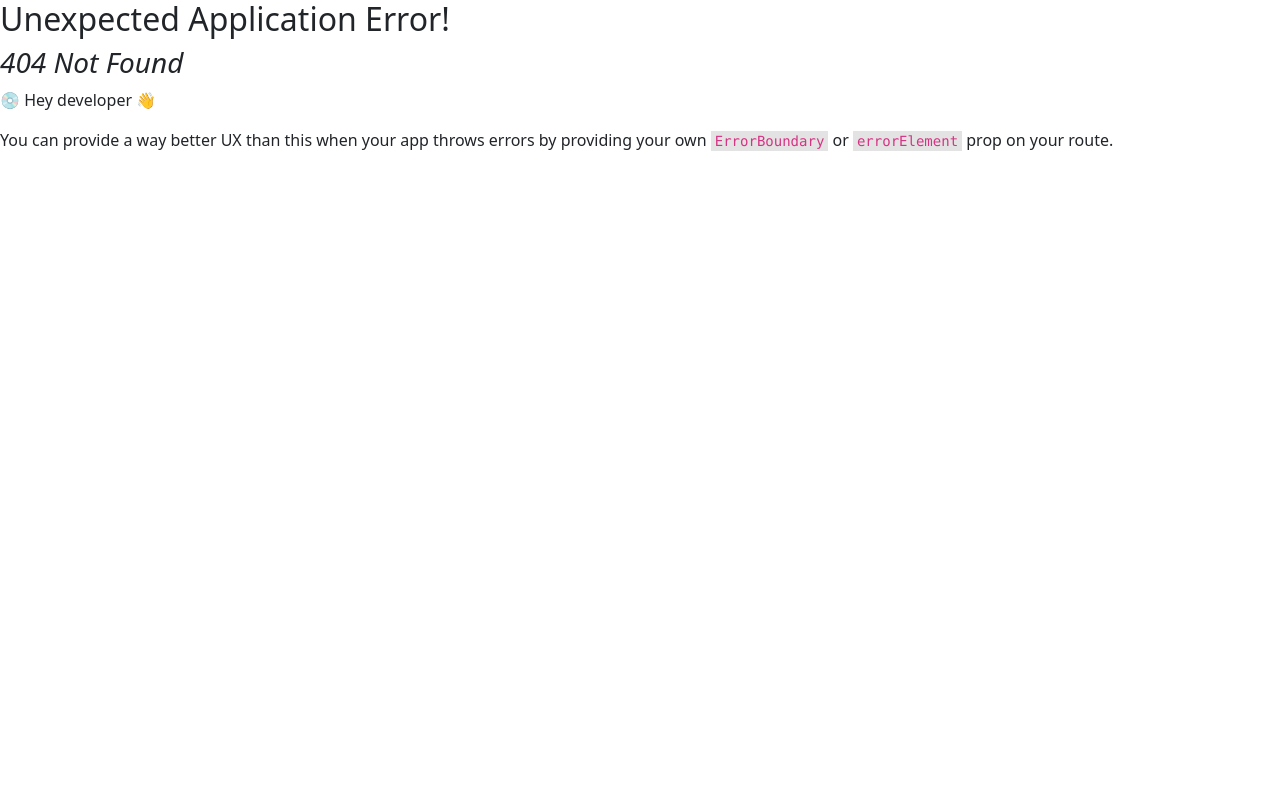
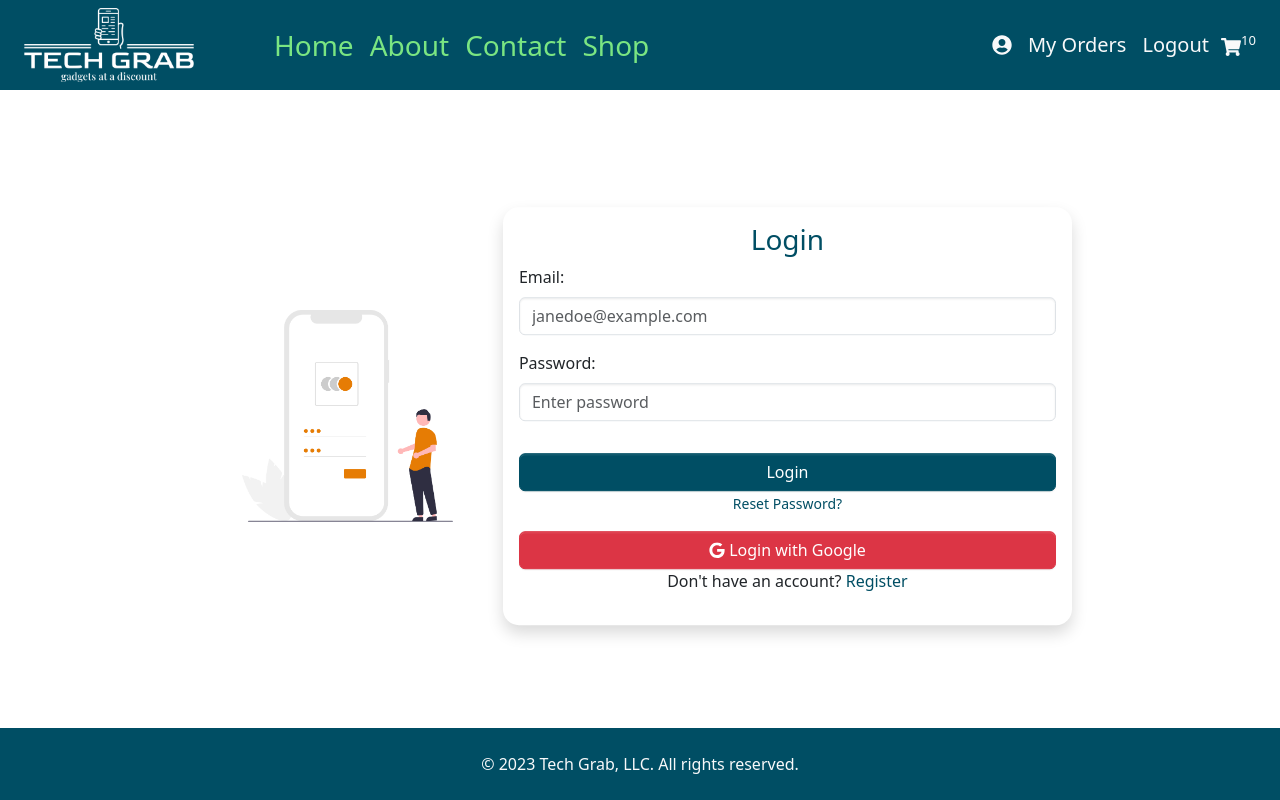
Before and after one commit to kaecodes/techgrab-react-bootstrap-fb, a React (Vite) app: page /login in a window 1280 px wide. Before the commit this address had no page. Built offline with nearby package versions, Linux system fonts and the light colour scheme.

Commit message:
Create login page and update header

```diff
--- a/src/App.jsx
+++ b/src/App.jsx
@@ -5,12 +5,15 @@ import {
   Route,
 } from "react-router-dom";
 import RootLayOut from "./layouts/RootLayOut";
-import Home from "./pages/home/Home";
+import { Home, Login, Register, Reset } from "./pages/index";
 
 const router = createBrowserRouter(
   createRoutesFromElements(
     <Route path="/" element={<RootLayOut />}>
       <Route index element={<Home />} />
+      <Route path="/login" element={<Login />} />
+      <Route path="/register" element={<Register />} />
+      <Route path="/reset" element={<Reset />} />
     </Route>
   )
 );
--- a/src/assets/scss/custom.scss
+++ b/src/assets/scss/custom.scss
@@ -10,5 +10,6 @@ $secondary: $light-green;
 $offcanvas-horizontal-width: 60%;
 $offcanvas-padding-x: 2rem;
 
+$enable-shadows: true;
 // Import all of Bootstrap's CSS
 @import "~bootstrap/scss/bootstrap";
--- a/src/components/header/Header.jsx
+++ b/src/components/header/Header.jsx
@@ -3,6 +3,26 @@ import { Link } from "react-router-dom";
 import logoImg from "../../assets/images/techgrablogo.png";
 import { FaUserCircle, FaShoppingCart } from "react-icons/fa";
 import { AiOutlineMenu, AiOutlineClose } from "react-icons/ai";
+
+const cart = (
+  <Link to="/cart" className="nav-link text-light pe-0 ps-1 me-lg-4">
+    <FaShoppingCart className="d-inline" />
+    <p className="d-inline">
+      <sup>
+        <small>10</small>
+      </sup>
+    </p>
+  </Link>
+);
+
+const login = (
+  <Link
+    to="/login"
+    className="nav-link text-light d-flex align-items-center justify-content-center p-2"
+  >
+    <FaUserCircle />
+  </Link>
+);
 
 const Header = () => {
   return (
@@ -13,20 +33,21 @@ const Header = () => {
             <img src={logoImg} alt="Tech Grab logo" width="170px" />
           </Link>
         </div>
+        <div className="d-flex d-lg-none">
+          <div className="fs-3">{login}</div>
+          <div className="fs-3">{cart}</div>
           <button
             className="navbar-toggler border-0 text-light shadow-none me-3"
             type="button"
             data-bs-toggle="offcanvas"
             data-bs-target="#offcanvasNav"
             aria-controls="offcanvasNav"
-          aria-label="Toggle navigation"
           >
-          <span>
             <AiOutlineMenu className="fs-3" />
-          </span>
           </button>
+        </div>
         <div
-          className="offcanvas offcanvas-start bg-primary"
+          className="offcanvas offcanvas-start offcanvas-lg bg-primary"
           id="offcanvasNav"
           tabindex="-1"
         >
@@ -37,6 +58,7 @@ const Header = () => {
               alt="Tech Grab logo"
               width="140px"
             />
+            <div className="d-flex justify-content-center align-items-center">
               <button
                 type="button"
                 className="text-light bg-transparent fs-4 shadow-none border-0"
@@ -46,7 +68,8 @@ const Header = () => {
                 <AiOutlineClose />
               </button>
             </div>
-          <div className="offcanvas-body d-flex justify-content-between mt-4 mt-lg-0">
+          </div>
+          <div className="offcanvas-body d-flex flex-column flex-lg-row justify-content-between mt-4 mt-lg-0">
             <div>
               <ul className="navbar-nav fs-3">
                 <li className="nav-item">
@@ -81,36 +104,41 @@ const Header = () => {
                     Shop
                   </Link>
                 </li>
-              </ul>
-            </div>
-            <div>
-              <ul className="navbar-nav fs-lg-5 fs-4">
-                <li className="nav-item d-flex justify-content-end">
-                  <Link
-                    to="/login"
-                    className="nav-link text-light d-flex align-items-center"
-                  >
-                    <FaUserCircle />
-                    &nbsp;Login
-                  </Link>
-                </li>
-                <li className="nav-item d-flex justify-content-end">
+                <li className="nav-item d-lg-none">
                   <Link to="/order-history" className="nav-link text-light">
                     My Orders
                   </Link>
                 </li>
-                <li className="nav-item d-flex justify-content-end">
+                <li className="nav-item d-lg-none">
                   <Link to="/" className="nav-link text-light">
                     Logout
                   </Link>
                 </li>
-                <li className="nav-item d-flex justify-content-end">
-                  <Link to="/cart" className="nav-link text-light pe-0 me-lg-4">
+              </ul>
+            </div>
+            <div className="d-lg-flex justify-content-center align-items-center">
+              <ul className="navbar-nav fs-5">
+                <li className="nav-item d-none d-lg-flex justify-content-end">
+                  {login}
+                </li>
+                <li className="nav-item d-none d-lg-flex justify-content-end">
+                  <Link to="/order-history" className="nav-link text-light">
+                    My Orders
+                  </Link>
+                </li>
+                <li className="nav-item d-none d-lg-flex justify-content-end">
+                  <Link to="/" className="nav-link text-light">
+                    Logout
+                  </Link>
+                </li>
+                <li className="nav-item d-none d-lg-flex justify-content-end">
+                  {cart}
+                  {/* <Link to="/cart" className="nav-link text-light pe-0 me-lg-4">
                     <FaShoppingCart className="d-inline" />
                     <p className="d-inline">
                       <sup>10</sup>
                     </p>
-                  </Link>
+                  </Link> */}
                 </li>
               </ul>
             </div>
--- /dev/null
+++ b/src/pages/auth/Login.jsx
@@ -0,0 +1,67 @@
+import { Link } from "react-router-dom";
+import loginImg from "../../assets/images/login.png";
+import { FaGoogle } from "react-icons/fa";
+
+const Login = () => {
+  return (
+    <div className="position-absolute top-50 start-50 translate-middle w-100 my-3">
+      <div className="d-flex flex-column flex-lg-row justify-content-center gap-3 align-items-center p-5 my-5 w-75 mx-auto">
+        <div className="w-50 d-none d-sm-flex justify-content-center align-items-center">
+          <img src={loginImg} alt="Login" className="img-fluid" />
+        </div>
+        <div className="w-100 shadow p-3 rounded-4">
+          <h3 className="text-center text-primary">Login</h3>
+          <form action="" className="d-flex flex-column">
+            <div className="mb-3">
+              <label htmlFor="email" className="form-label">
+                Email:
+              </label>
+              <input
+                type="email"
+                placeholder="janedoe@example.com"
+                className="form-control"
+                id="email"
+              />
+            </div>
+            <div className="mb-3">
+              <label htmlFor="password" className="form-label" id="password">
+                Password:
+              </label>
+              <input
+                type="password"
+                placeholder="Enter password"
+                className="form-control"
+              />
+            </div>
+            <button
+              type="submit"
+              className="btn btn-primary w-100 mt-3 mx-auto"
+            >
+              Login
+            </button>
+            <Link to="/reset" className="text-decoration-none text-center">
+              <small>Reset Password?</small>
+            </Link>
+          </form>
+          <button
+            type="submit"
+            className="btn btn-danger w-100 d-flex align-items-center justify-content-center mx-auto mt-3"
+          >
+            <FaGoogle />
+            &nbsp;Login with Google
+          </button>
+          <div className="text-center">
+            <p>
+              Don't have an account?
+              <Link to="/register" className="text-decoration-none">
+                &nbsp;Register
+              </Link>
+            </p>
+          </div>
+        </div>
+      </div>
+    </div>
+  );
+};
+
+export default Login;
--- /dev/null
+++ b/src/pages/auth/Register.jsx
@@ -0,0 +1,7 @@
+import React from "react";
+
+const Register = () => {
+  return <div>Register</div>;
+};
+
+export default Register;
--- /dev/null
+++ b/src/pages/auth/Reset.jsx
@@ -0,0 +1,7 @@
+import React from "react";
+
+const Reset = () => {
+  return <div>Reset</div>;
+};
+
+export default Reset;
--- /dev/null
+++ b/src/pages/index.js
@@ -0,0 +1,4 @@
+export { default as Home } from "../pages/home/Home";
+export { default as Login } from "../pages/auth/Login";
+export { default as Register } from "../pages/auth/Register";
+export { default as Reset } from "../pages/auth/Reset";
```
Also changed, not shown: src/pages/about/About.jsx (added, +7 -0 lines), src/assets/css/custom.css, src/assets/css/custom.min.css. Lines whose indentation alone changed are shown as unchanged.
